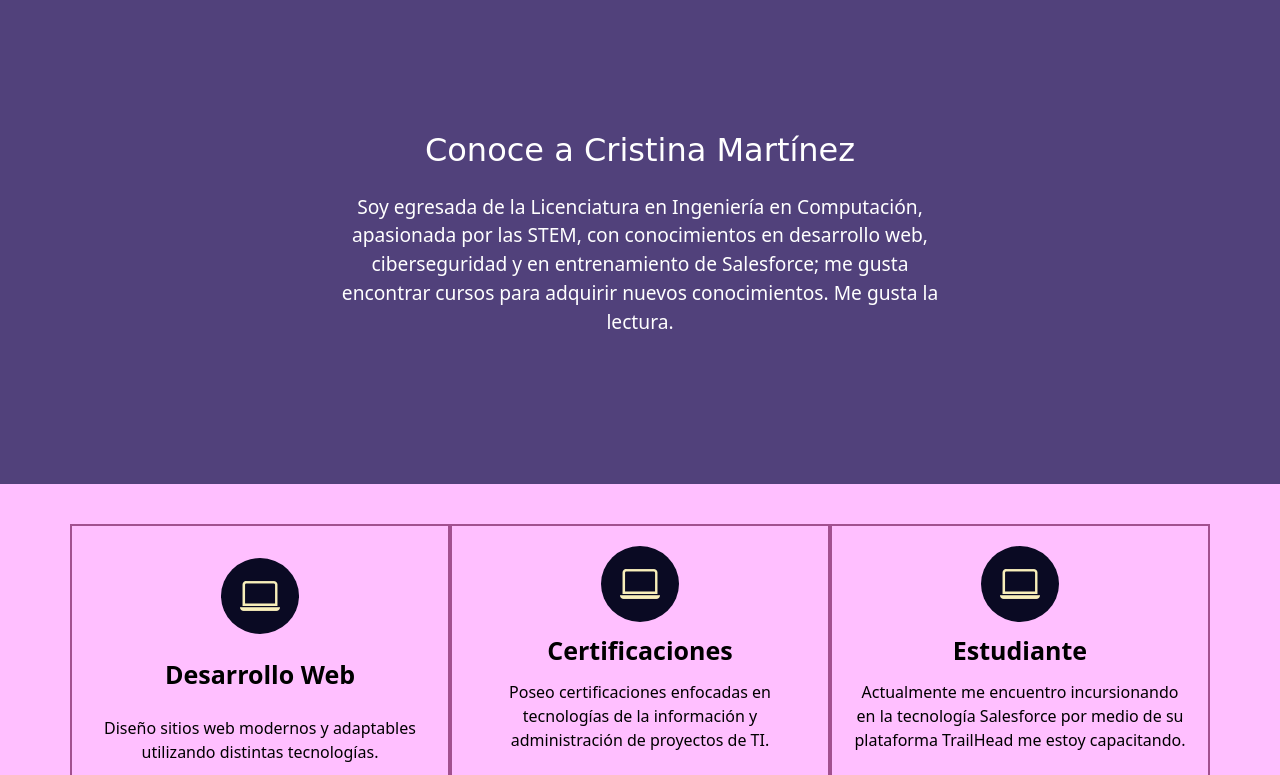
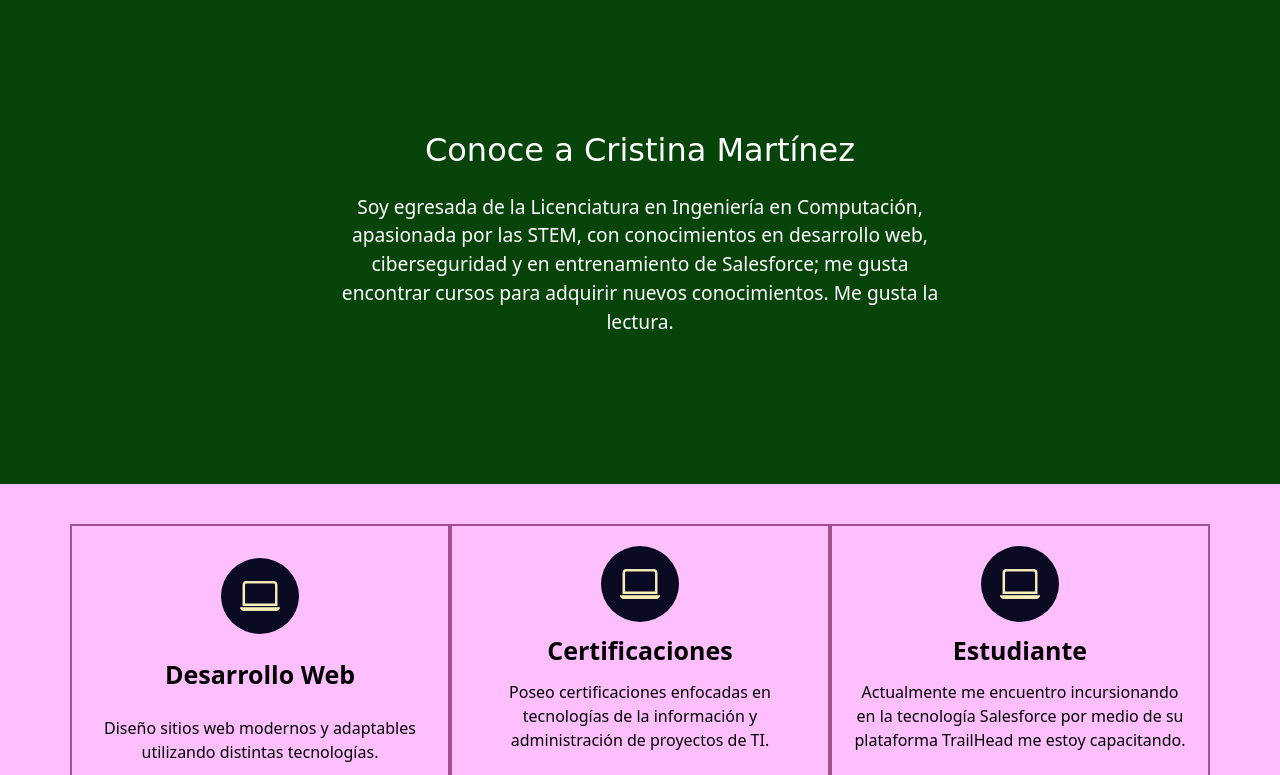
Before and after one commit to CristinaMtzR18/cristina-martinez, a plain HTML site: page index.html in a window 1280 px wide. Shown: the part 927-1702 px from the top of the page. Drawn offline with nearby package versions, Linux system fonts and the light colour scheme; a web font is replaced by a local one.

Commit message:
Cambio de colores

```diff
--- a/style.css
+++ b/style.css
@@ -25,8 +25,8 @@ h1 {
 }
 
 .seccion-oscura {
-  color: #392c56;
-  background-color: #ebc6e6;;
+  color: #07440a;
+  background-color: #87e4a3;
 }
 
 .seccion-clara {
@@ -65,10 +65,10 @@ h1 {
 /* Seccion Hero */
 
 .hero {
-  background-color: #f6bfff;
+  background-color: #87e4a3;
   min-height: 450px;
   text-align: center;
-  color: #dc65ce;
+  color: #12862f;
 }
 
 .hero-principal {
@@ -91,7 +91,7 @@ h1 {
 .sobre-mi {
   height: 500px;
   padding: 10px;
-  background-color: #51417b;
+  background-color: #07440a;
   color: white;
 }
 
```
